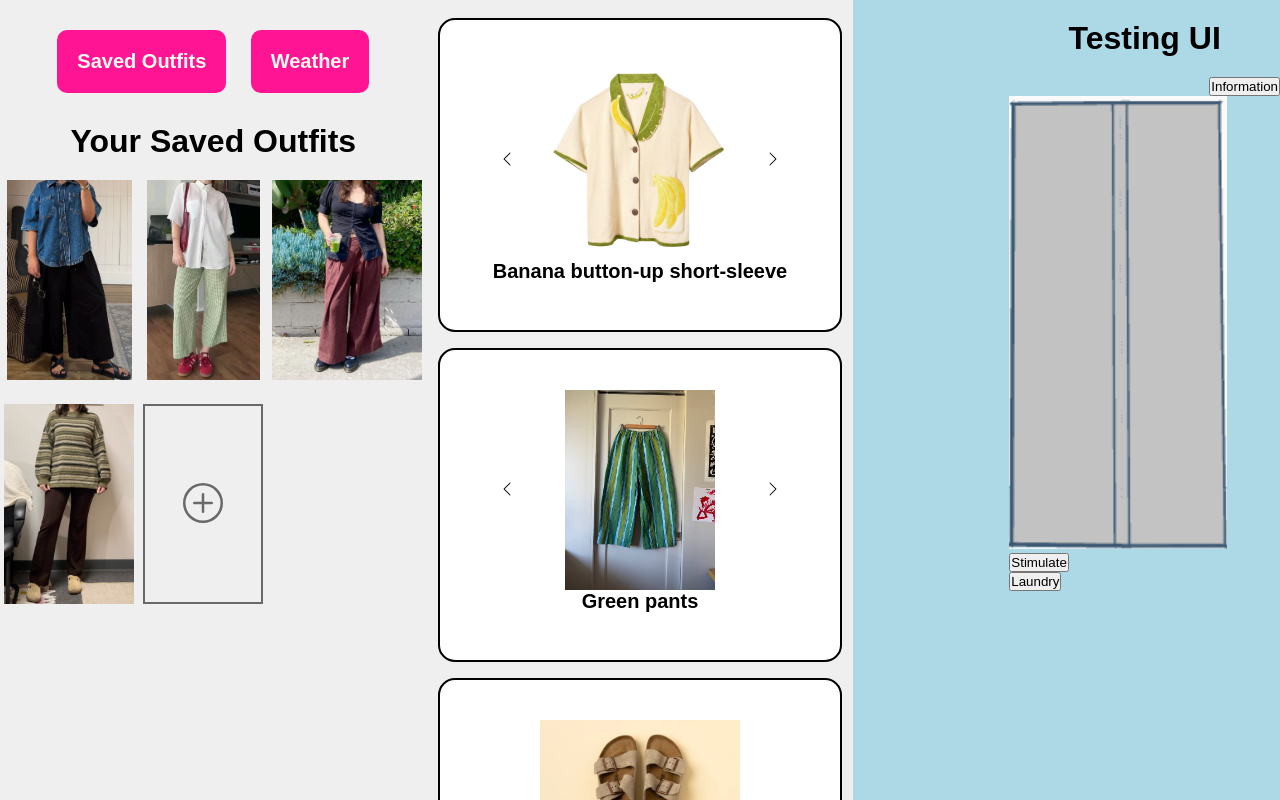
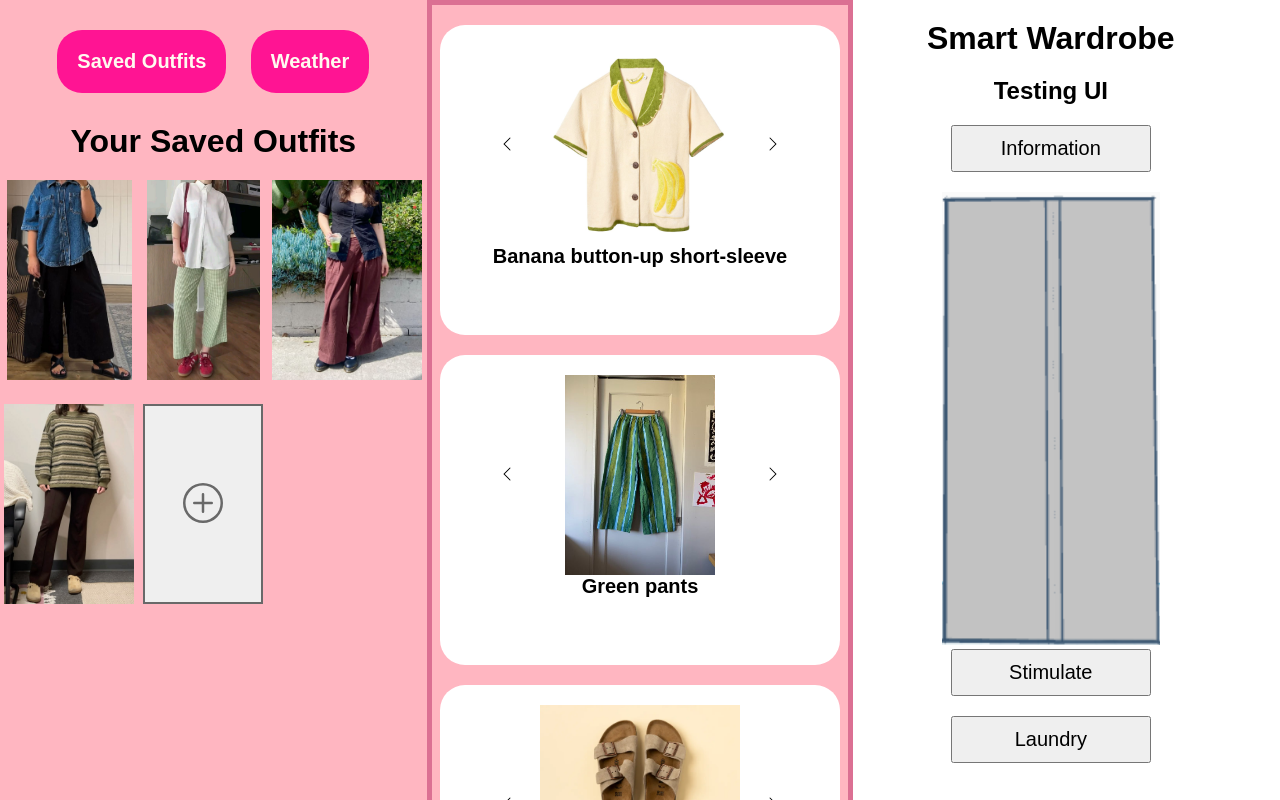
Before and after one commit to ikranw/SmartWardrobe, a Svelte app in the folder smart-wardrobe/: page / in a window 1280 px wide. Shown: the top 800 px of the page. Built offline with nearby package versions, Linux system fonts and the light colour scheme.

Commit message:
some styling changes, some testing changes

```diff
--- a/smart-wardrobe/src/App.svelte
+++ b/smart-wardrobe/src/App.svelte
@@ -25,6 +25,10 @@
     alert(
       `Removed:\nTop - ${tops[topIndex].description}\nBottom - ${bottoms[bottomIndex].description}\nShoes- ${shoes[shoesIndex].description}`
     );
+
+    topPicker.resetIndex()
+    bottomPicker.resetIndex()
+    shoesPicker.resetIndex()
   }
 
   function laundry() {
@@ -39,10 +43,10 @@
     }
 
     alert("All clothes have been returned to the wardrobe.");
-  }
 
-  function test() {
-    tops[0].inWardrobe = false;
+    topPicker.resetIndex()
+    bottomPicker.resetIndex()
+    shoesPicker.resetIndex()
   }
 
   let isOpen = $state(false);
@@ -125,7 +129,7 @@
               <!-- svelte-ignore a11y_missing_attribute -->
               <button class="arrow-button" onclick={selectSavedOutfit}
                 ><img
-                  src="../../public/outfits/{outfit}"
+                  src="/outfits/{outfit}"
                   style="max-height: 200px"
                 /></button
               >
@@ -194,13 +198,15 @@
 
   <div class="testing">
     <div class="Header">
-      <h1>Testing UI</h1>
+      <h1>Smart Wardrobe</h1>
+      <h2>Testing UI</h2>
       <div class="info">
         <button
-          style="margin-left: 200px;"
+        class="testing-button"
+        style="margin-top: 20px"
           onclick={() =>
             alert(
-              "The smart wardrobe has touchscreens on each side and center of it. Select your choices. Once selected, the bottom drawer will automatically update and give you your selected outfit."
+              "The smart wardrobe has touchscreens on each side and center of it. Select your choices. Once selected, the bottom drawer will automatically update and give you your selected outfit.\n\nYou can also select a pre-made outfit from the Saved Outfits section."
             )}
         >
           Information
@@ -211,7 +217,7 @@
           <img src="/closed_wardrobe.png" alt="Closed wardrobe" />
 
           <div class="stimulate">
-            <button onclick={stimulate}>Stimulate</button>
+            <button onclick={stimulate} class="testing-button">Stimulate</button>
           </div>
         {:else}
           <img src="/open-wardrobe.png" alt="Open wardrobe" />
@@ -221,9 +227,9 @@
             <p>4 preset saved outfits worn</p>
             <p>3 new outfits design worn</p>
           </div>
-          <button onclick={reset}>Close Wardrobe</button>
+          <button onclick={reset} class="testing-button">Close Wardrobe</button><br>
         {/if}
-        <button onclick={laundry}>Laundry</button>
+        <button onclick={laundry} class="testing-button">Laundry</button>
       </div>
     </div>
   </div>
--- a/smart-wardrobe/src/app.css
+++ b/smart-wardrobe/src/app.css
@@ -10,23 +10,20 @@
   box-sizing: border-box;
 }
 
-.main-view {
-  grid-area: mv;
-  /* background-image: radial-gradient(pink, purple); */
-  background-color: #efefef;
-  text-align: center;
-}
-
 .side-view {
   grid-area: sv;
-  background-color: #efefef;
+  /* background-color: #efefef; */
 }
 
 .testing {
   grid-area: tst;
   display: flex;
   justify-content: flex-end;
-  background-color: rgba(230, 173, 173, 0);
+  text-align: center
+}
+
+.side-view, .main-view {
+  background-color: lightpink;
 }
 
 .full-page {
@@ -74,17 +71,19 @@
 }
 .main-view {
   grid-area: mv;
-  background-color: #efefef;
+  /* background-color: #efefef; */
   justify-content: center;
   align-items: center;
   width: 100%;
   height: 100%;
   box-sizing: border-box;
-  display: grid; }
+  display: grid;
+  border: 5px solid palevioletred;
+}
 
 
 .wardrobe-container{
-  background-color: rgb(128, 128, 252);
+  /* background-color: rgb(128, 128, 252); */
   border-radius: 35px;
   border: 2px solid black;
   padding: 30px;
@@ -95,21 +94,21 @@
   box-shadow: 0 4px 10px rgba(224, 49, 49, 0.2);
 }
 
-.testing {
+/* .testing {
   grid-area: tst;
-  background-color: lightblue; }
+   } */
 
 .item-img {
   max-height: 200px;
   max-width: 200px; }
 
-.top-picker {
+/* .top-picker {
   max-height: 500px;
   outline: 2px solid black;
   border-radius: 15px;
   width: 400px;
   padding: 20px;
-  background-color: white; }
+  background-color: white; } */
 
 .top-img {
   width: 250px;
@@ -157,7 +156,7 @@
 .main-button {
   background-color: deeppink;
   color: floralwhite;
-  border-radius: 10px;
+  border-radius: 25px;
   font-size: 20px;
   padding: 20px;
   outline: none;
@@ -215,3 +214,16 @@ h4 {
   padding: 5px;
   margin-left: 125px;
   align-items: center; }
+
+
+.Header {
+  display: inline-block;
+  padding-right: 20%
+}
+
+.testing-button {
+  padding: 10px;
+  width: 200px;
+  font-size: 20px;
+  margin-bottom: 20px;
+}
--- a/smart-wardrobe/src/assets/bottoms.json
+++ b/smart-wardrobe/src/assets/bottoms.json
@@ -1,31 +1,31 @@
 {
   "bottoms": [
     {
-      "img": "../../public/bottoms/green-pants.jpg",
+      "img": "/bottoms/green-pants.jpg",
       "type": "pant",
       "inWardrobe": true,
       "description": "Green pants"
     },
     {
-      "img": "../../public/bottoms/red-skirt.png",
+      "img": "/bottoms/red-skirt.png",
       "type": "skirt",
       "inWardrobe": true,
       "description": "Red leather pants"
     },
     {
-      "img": "../../public/bottoms/dark-jean-shorts.jpg",
+      "img": "/bottoms/dark-jean-shorts.jpg",
       "type": "short",
       "inWardrobe": true,
       "description": "Dark wash jean shorts"
     },
     {
-      "img": "../../public/bottoms/cutoff-shorts.jpg",
+      "img": "/bottoms/cutoff-shorts.jpg",
       "type": "short",
       "inWardrobe": true,
       "description": "Distressed jean shorts"
     },
     {
-        "img": "../../public/bottoms/light-jeans.jpg",
+        "img": "/bottoms/light-jeans.jpg",
         "type": "pant",
       "inWardrobe": true,
       "description": "Light-wash jeans"
--- a/smart-wardrobe/src/assets/shoes.json
+++ b/smart-wardrobe/src/assets/shoes.json
@@ -1,61 +1,61 @@
 {
     "shoes": [
         {
-        "img": "../../public/shoes/birks.webp",
+        "img": "/shoes/birks.webp",
         "type": "sandals",
         "inWardrobe": true,
         "description": "Birkenstocks"
         },
         {
-        "img": "../../public/shoes/cowboyboots.webp",
+        "img": "/shoes/cowboyboots.webp",
         "type": "boots",
         "inWardrobe": true,
         "description": "Cowboy Boots"
         },
         {
-        "img": "../../public/shoes/fishnetheels.webp",
+        "img": "/shoes/fishnetheels.webp",
         "type": "sandals",
         "inWardrobe": true,
         "description": "Fishnet 5inch Heels"
         },
         {
-        "img": "../../public/shoes/kneehighboots.jpeg",
+        "img": "/shoes/kneehighboots.jpeg",
         "type": "boots",
         "inWardrobe": true,
         "description": "Over the Knee Black Boots"
         },
         {
-        "img": "../../public/shoes/newbalances.jpeg",
+        "img": "/shoes/newbalances.jpeg",
         "type": "sneakers",
         "inWardrobe": true,
         "description": "New Balance 530"
         },
         {
-        "img": "../../public/shoes/pearlsneakers.jpeg",
+        "img": "/shoes/pearlsneakers.jpeg",
         "type": "sneakers",
         "inWardrobe": true,
         "description": "Pearl Black Platform Sneakers"
         },
         {
-        "img": "../../public/shoes/pinkjordans.jpg",
+        "img": "/shoes/pinkjordans.jpg",
         "type": "sneakers",
         "inWardrobe": true,
         "description": "Pink Jordans"
         },
         {
-        "img": "../../public/shoes/platformheels.webp",
+        "img": "/shoes/platformheels.webp",
         "type": "sandals",
         "inWardrobe": true,
         "description": "Ankle Strap Black Platform Heels"
         },
         {
-        "img": "../../public/shoes/pumas.jpeg",
+        "img": "/shoes/pumas.jpeg",
         "type": "sneakers",
         "inWardrobe": true,
         "description": "Puma 1100"
         },
         {
-        "img": "../../public/shoes/tanflipflops.webp",
+        "img": "/shoes/tanflipflops.webp",
         "type": "sandals",
         "inWardrobe": true,
         "description": "Tan Thong Flip Flops"
--- a/smart-wardrobe/src/assets/tops.json
+++ b/smart-wardrobe/src/assets/tops.json
@@ -1,55 +1,55 @@
 {
     "tops": [
     {
-        "img": "../../public/tops/banana-shirt.jpg",
+        "img": "/tops/banana-shirt.jpg",
         "type": "short-sleeve",
         "inWardrobe": true,
         "description": "Banana button-up short-sleeve"
     },
     {
-        "img": "../../public/tops/blue-sweater-vest.jpg",
+        "img": "/tops/blue-sweater-vest.jpg",
         "type": "sweater-vest",
         "inWardrobe": true,
         "description": "Blue sweater vest"
     },
     {
-        "img": "../../public/tops/blue-tank.jpg",
+        "img": "/tops/blue-tank.jpg",
         "type": "tank",
         "inWardrobe": true,
         "description": "Blue tank top"
     },
     {
-        "img": "../../public/tops/fish-shirt.jpg",
+        "img": "/tops/fish-shirt.jpg",
         "type": "short-sleeve",
         "inWardrobe": true,
         "description": "Blue short sleeve with fish"
     },
     {
-        "img": "../../public/tops/frog-shirt.jpg",
+        "img": "/tops/frog-shirt.jpg",
         "type": "short-sleeve",
         "inWardrobe": true,
         "description": "White short sleeve with frogs"
     },
     {
-        "img": "../../public/tops/plant-sweater.jpg",
+        "img": "/tops/plant-sweater.jpg",
         "type": "sweater",
         "inWardrobe": true,
         "description": "Brown sweater with veggies"
     },
     {
-        "img": "../../public/tops/pom-tank.jpg",
+        "img": "/tops/pom-tank.jpg",
         "type": "tank",
         "inWardrobe": true,
         "description": "Blue tank top with pomegranets"
     },
     {
-        "img": "../../public/tops/white-dress.jpg",
+        "img": "/tops/white-dress.jpg",
         "type": "dress",
         "inWardrobe": true,
         "description": "White dress"
     },
     {
-        "img": "../../public/tops/white-sweater.jpg",
+        "img": "/tops/white-sweater.jpg",
         "type": "sweater",
         "inWardrobe": true,
         "description": "White sweater"
--- a/smart-wardrobe/src/lib/ClothesPicker.svelte
+++ b/smart-wardrobe/src/lib/ClothesPicker.svelte
@@ -1,5 +1,5 @@
 <script>
-  import { bottoms, tops, shoes } from "../data";
+  import { bottoms, shoes, tops } from "../data";
 
   const { type = "" } = $props();
 
@@ -69,7 +69,11 @@
 
   export function getSelectedIndex() {
     return index;
-}
+  }
+
+  export function resetIndex(){
+    index = 0
+  }
 
 </script>
 
```
